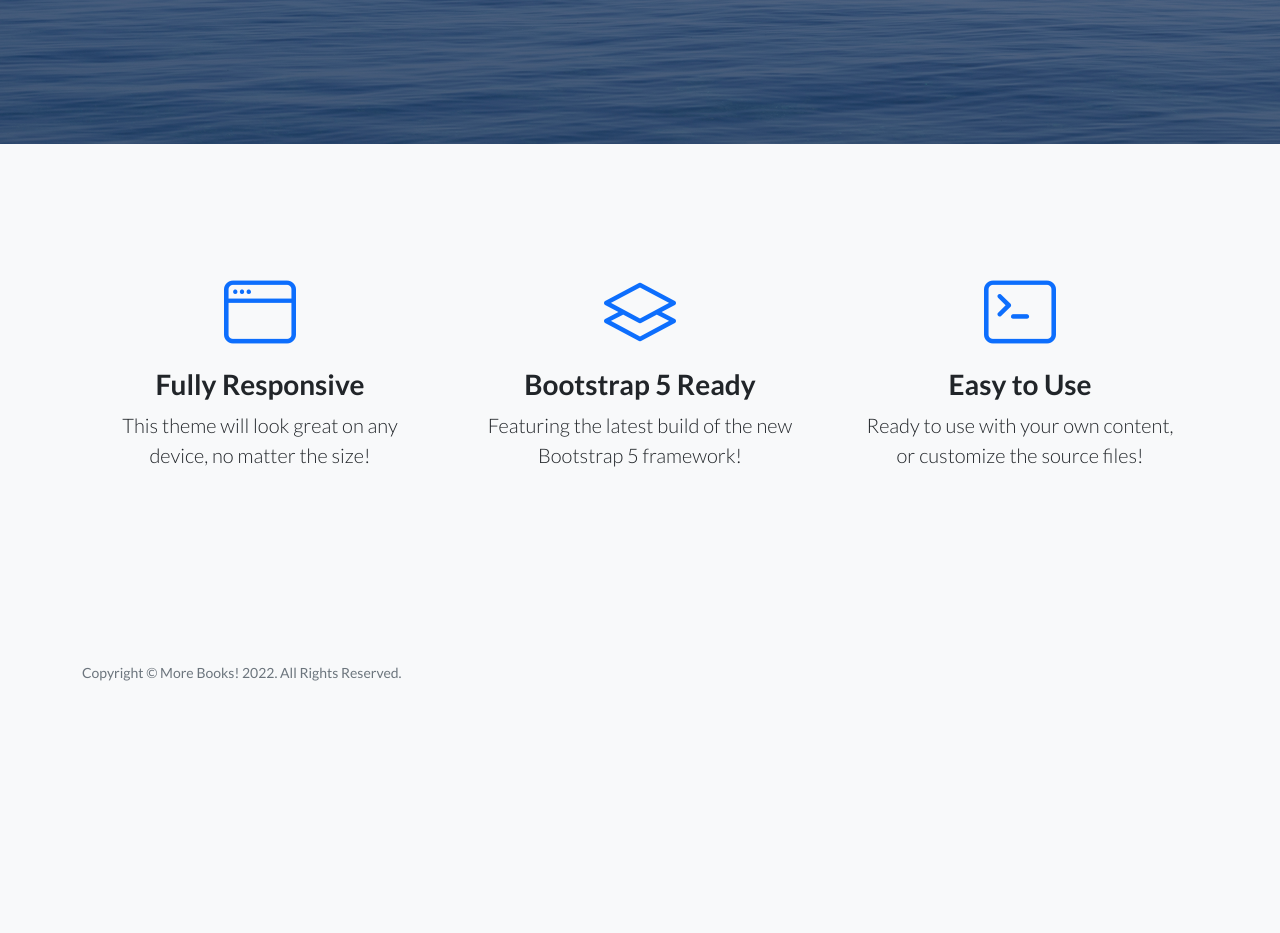
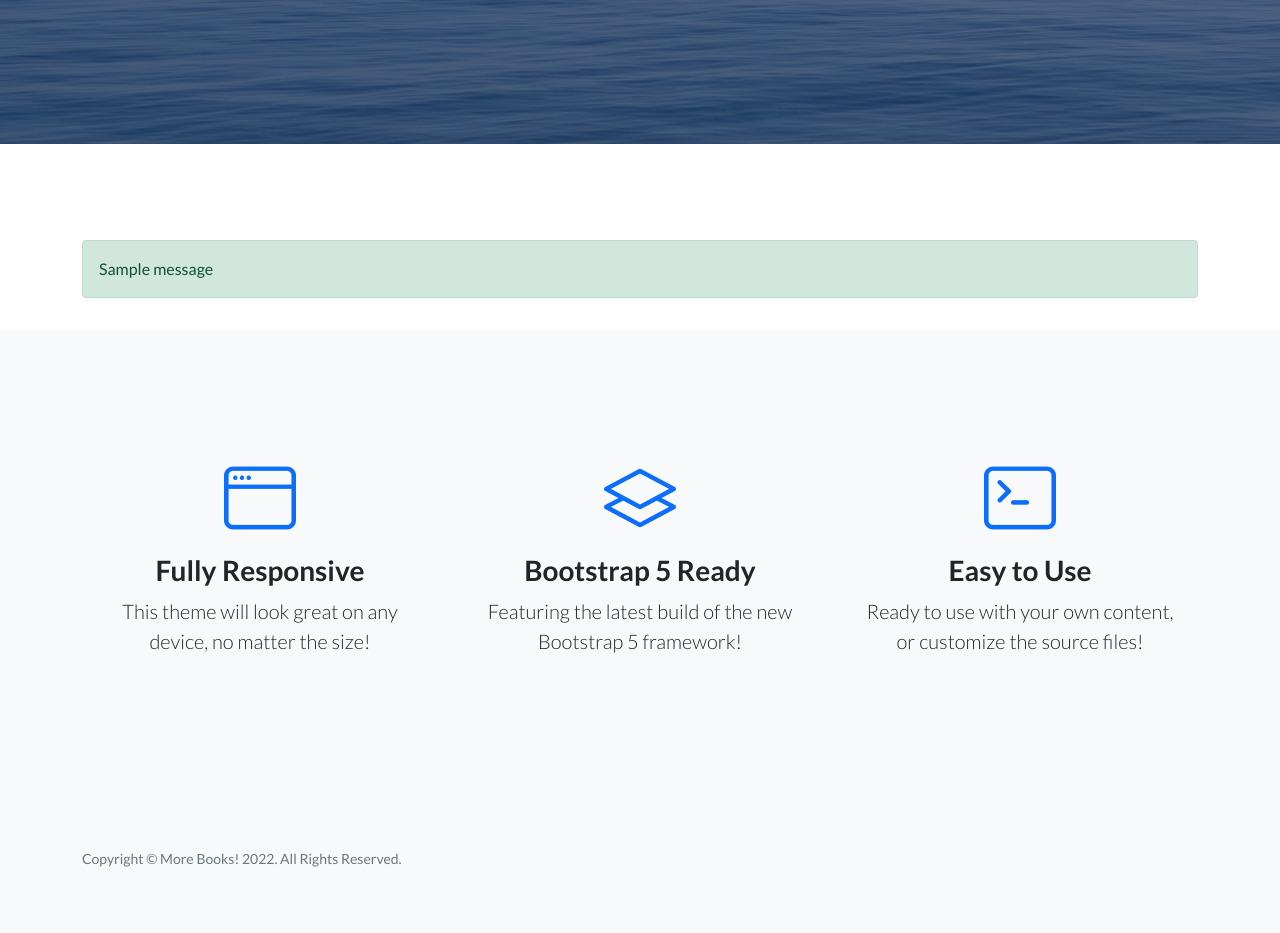
Before and after one commit to ka113private/more_books, a Django app: page / in a window 1280 px wide. Shown: the part 589-1522 px from the top of the page. Before the commit the page ends 1270 px from the top, so only its background shows below. Run offline with Django 3.2, Linux system fonts and the light colour scheme; tables that the repository leaves empty hold one stand-in row (values such as "Sample post"); one stand-in notice (Sample message) is shown; some libraries are stand-ins or nearby versions.

Commit message:
[add]問い合わせメール送信後のメッセージ表示を実装

```diff
--- a/books/templates/base.html
+++ b/books/templates/base.html
@@ -48,6 +48,20 @@
 
             {% block header %}{% endblock %}
 
+            {% if messages %}
+            <div class="container my-div-style">
+                <div class="row">
+                    <ul class="messages" style="list-style: none">
+                        {% for message in messages %}
+                        <li {% if message.tags %} class="{{ message.tags }}" {% endif %}>
+                            {{ message }}
+                        </li>
+                        {% endfor %}
+                    </ul>
+                </div>
+            </div>
+            {% endif %}
+
             {% block contents %}{% endblock %}
 
             <!-- Footer -->
--- a/books/views.py
+++ b/books/views.py
@@ -4,6 +4,7 @@ from django.urls import reverse_lazy
 from django.shortcuts import render
 from django.views import generic
 from .forms import InquiryForm
+from django.contrib import messages
 
 logger = logging.getLogger(__name__)
 
@@ -17,5 +18,6 @@ class InquiryView(generic.FormView):
 
     def form_valid(self, form):
         form.send_email()
+        messages.success(self.request,'メッセージを送信しました')
         logger.info('Inquiry sent by {}'.format(form.cleaned_data['name']))
         return super().form_valid(form)
```
Also changed, not shown: more_books/settings_common.py (+9 -0 lines).
